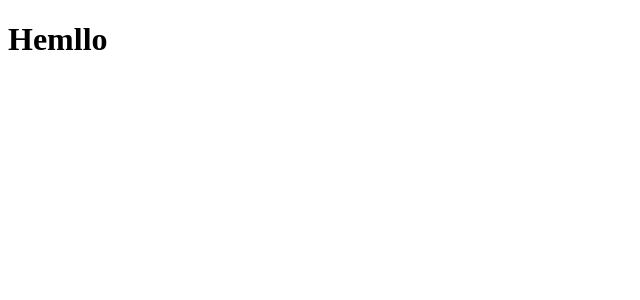
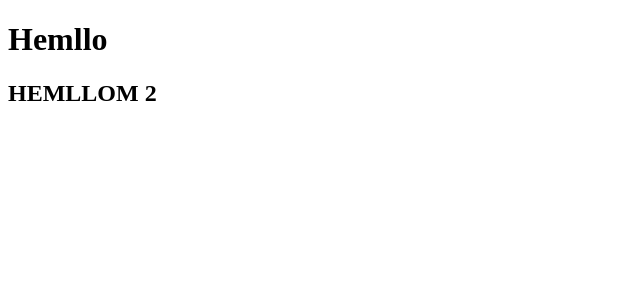
Before and after one commit to tanzgr8/React-Task, a React (Create React App) app: page / in a window 1280 px wide. Shown: the top 300 px of the page, without its empty margins (0-640 px from the left). Built offline with nearby package versions, Linux system fonts and the light colour scheme.

Commit message:
Add Component

```diff
--- a/src/App.js
+++ b/src/App.js
@@ -1,7 +1,7 @@
 import React,{ Component } from "react";
  class App extends Component{
      render(){
-         return  <h1>Hemllo</h1>;
+         return <div><h1>Hemllo</h1><p></p><h2>HEMLLOM 2</h2></div>
      }
  }
 export default App;
```
